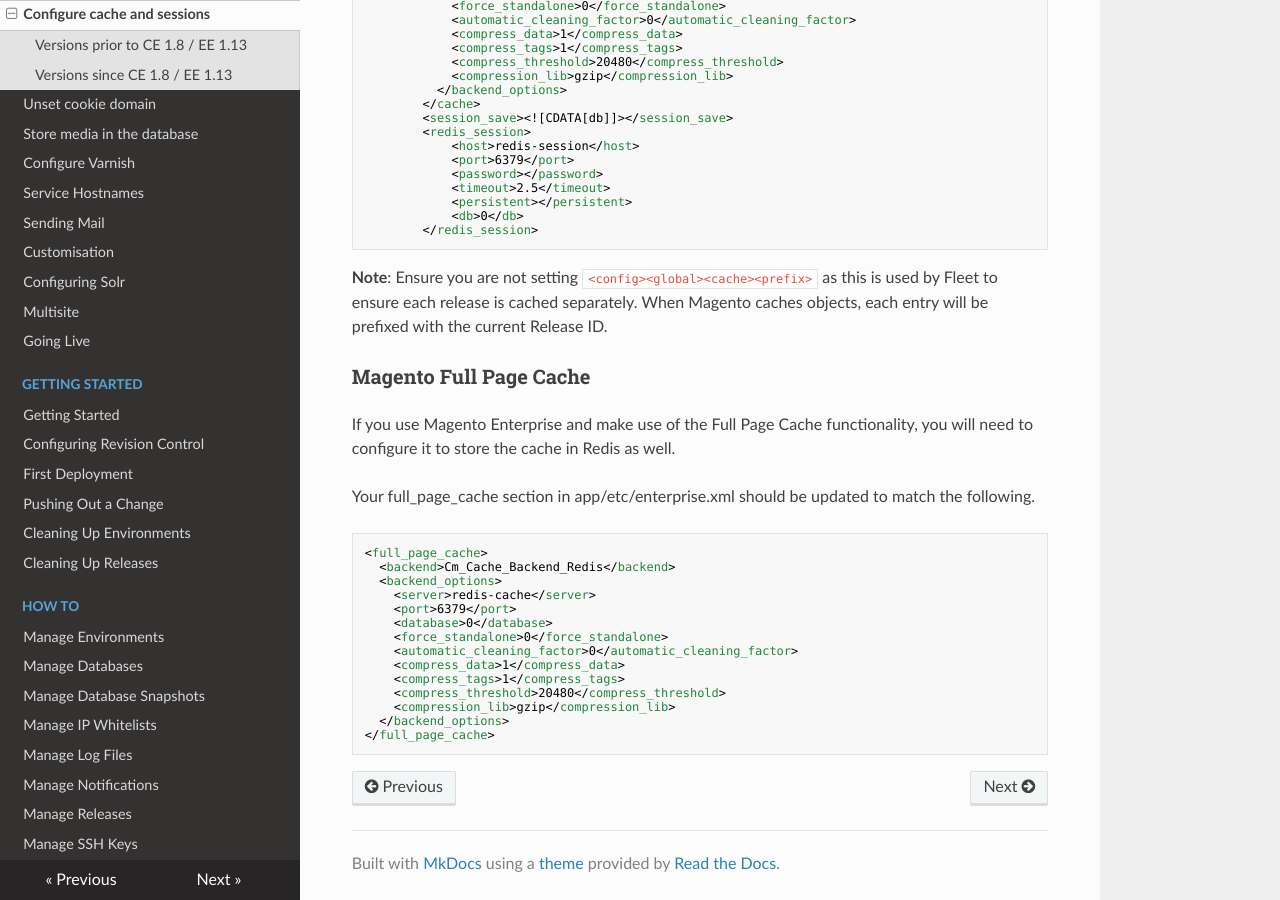
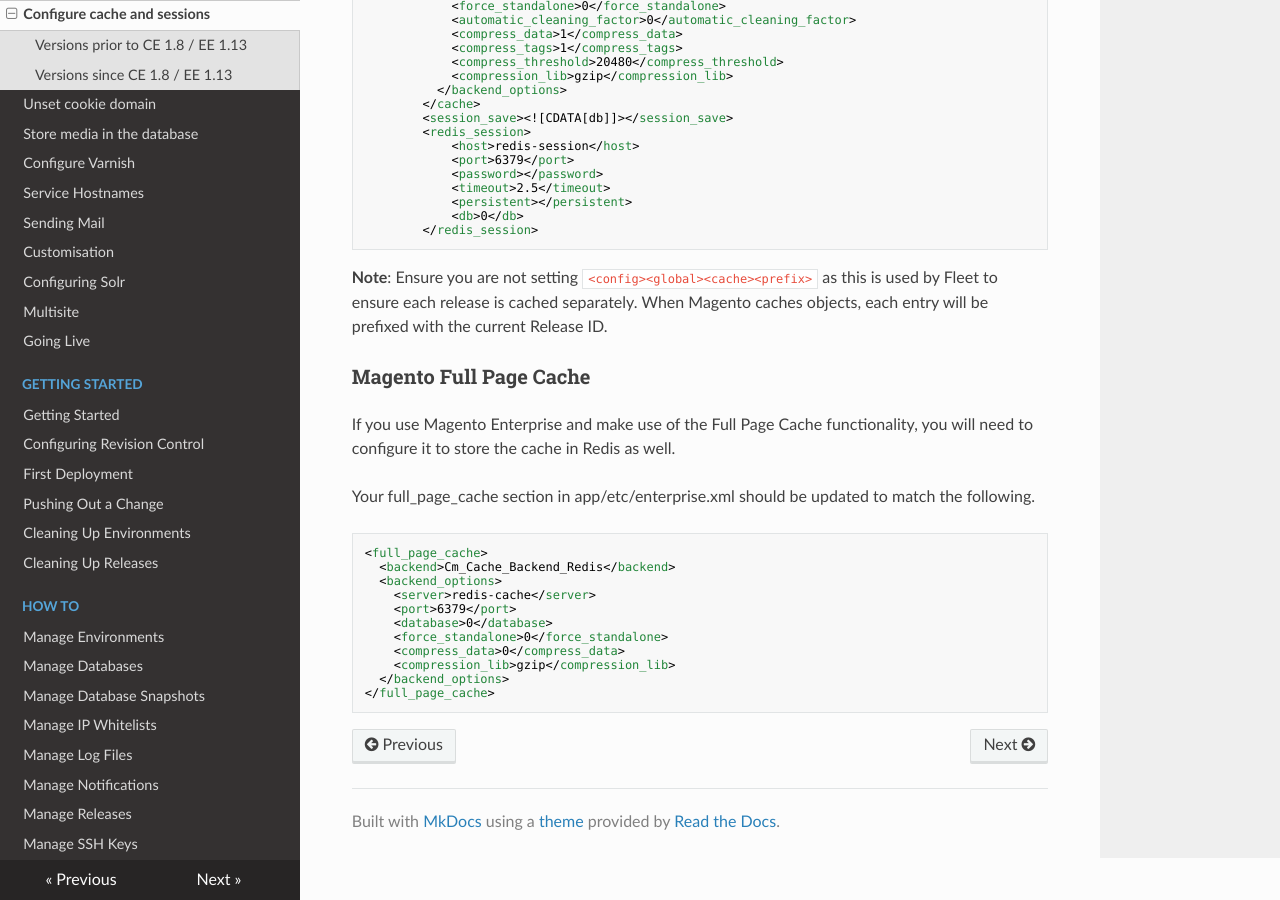
Before and after one commit to anchor/fleet-magento-docs, an MkDocs documentation site: the page built from docs/configuring-magento-for-fleet/configure-cache-and-sessions.md, in a window 1280 px wide and 900 px high, scrolled down 1165 px. Built offline with MkDocs 1.6.1, drawn with Linux system fonts in a browser that asks for light colours; nearby versions of some CDN libraries; old or Windows-style settings are respelled for this version of MkDocs.

Commit message:
Update Redis FPC configs to agree with upstream https://github.com/colinmollenhour/Cm_Cache_Backend_Redis
 * XML nodes not present: automatic_cleaning_factor, compress_data, compress_tags, and compress_threshold
 * EE FPC data compression recommended against

```diff
--- a/docs/configuring-magento-for-fleet/configure-cache-and-sessions.md
+++ b/docs/configuring-magento-for-fleet/configure-cache-and-sessions.md
@@ -70,10 +70,7 @@ Your full_page_cache section in app/etc/enterprise.xml should be updated to matc
     <port>6379</port>
     <database>0</database>
     <force_standalone>0</force_standalone>
-    <automatic_cleaning_factor>0</automatic_cleaning_factor>
-    <compress_data>1</compress_data>
-    <compress_tags>1</compress_tags>
-    <compress_threshold>20480</compress_threshold>
+    <compress_data>0</compress_data>
     <compression_lib>gzip</compression_lib>
   </backend_options>
 </full_page_cache>
```
